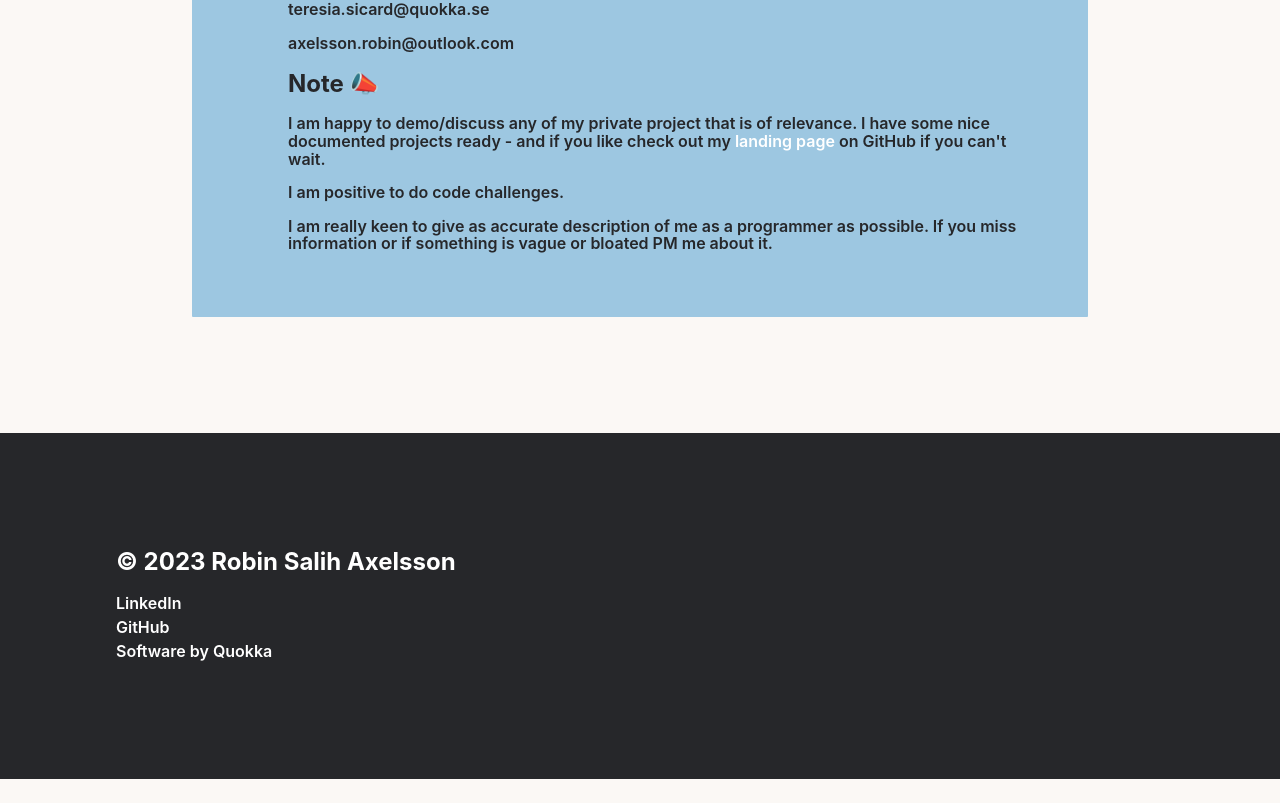
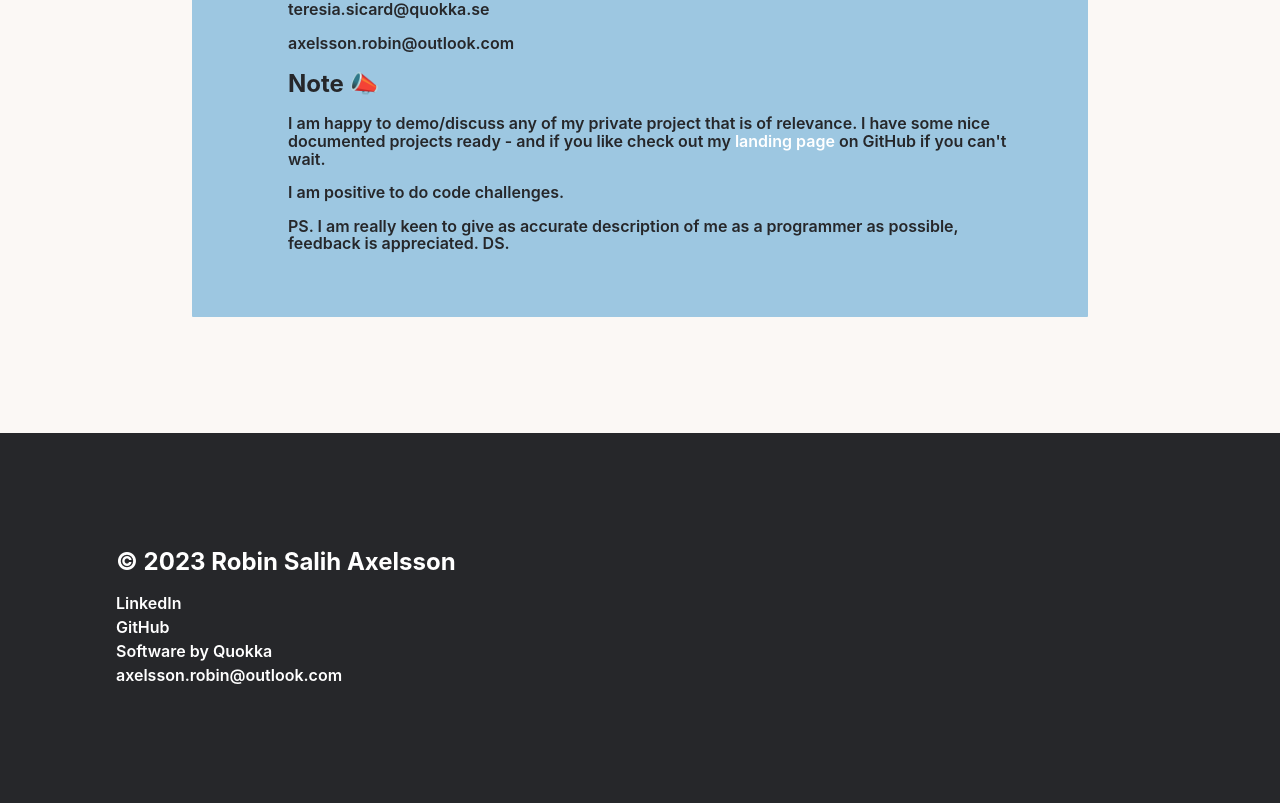
Before and after one commit to RobinAxelsson/personal-jam, a Next.js app: page / in a window 1280 px wide. Shown: the part 803-1606 px from the top of the page. Before the commit the page ends 1582 px from the top, so only its background shows below. Built offline with nearby package versions, Linux system fonts and the light colour scheme.

Commit message:
text edit to-recruiters

```diff
--- a/layouts/layout-components/footer.jsx
+++ b/layouts/layout-components/footer.jsx
@@ -6,6 +6,7 @@ export const Footer = () => {
         <a href="https://www.linkedin.com/in/axelsson-robin/">LinkedIn</a>
         <a href="https://www.github.com/robinaxelsson">GitHub</a>
         <a href="https://www.quokka.se/">Software by Quokka</a>
+        <span className="accent-word">axelsson.robin@outlook.com</span>
       </ul>
     </footer>
   );
--- a/resume/to-recruiters.md
+++ b/resume/to-recruiters.md
@@ -27,4 +27,4 @@ If that is the case and you are interested in a consultant, contact my manager T
 
 - I am happy to demo/discuss any of my private project that is of relevance. I have some nice documented projects ready - and if you like check out my [landing page](https://github.com/RobinAxelsson) on GitHub if you can't wait.
 - I am positive to do code challenges.
-- I am really keen to give as accurate description of me as a programmer as possible. If you miss information or if something is vague or bloated PM me about it.
+- PS. I am really keen to give as accurate description of me as a programmer as possible, feedback is appreciated. DS.
```
Also changed, not shown: resume/technologies.csv.
